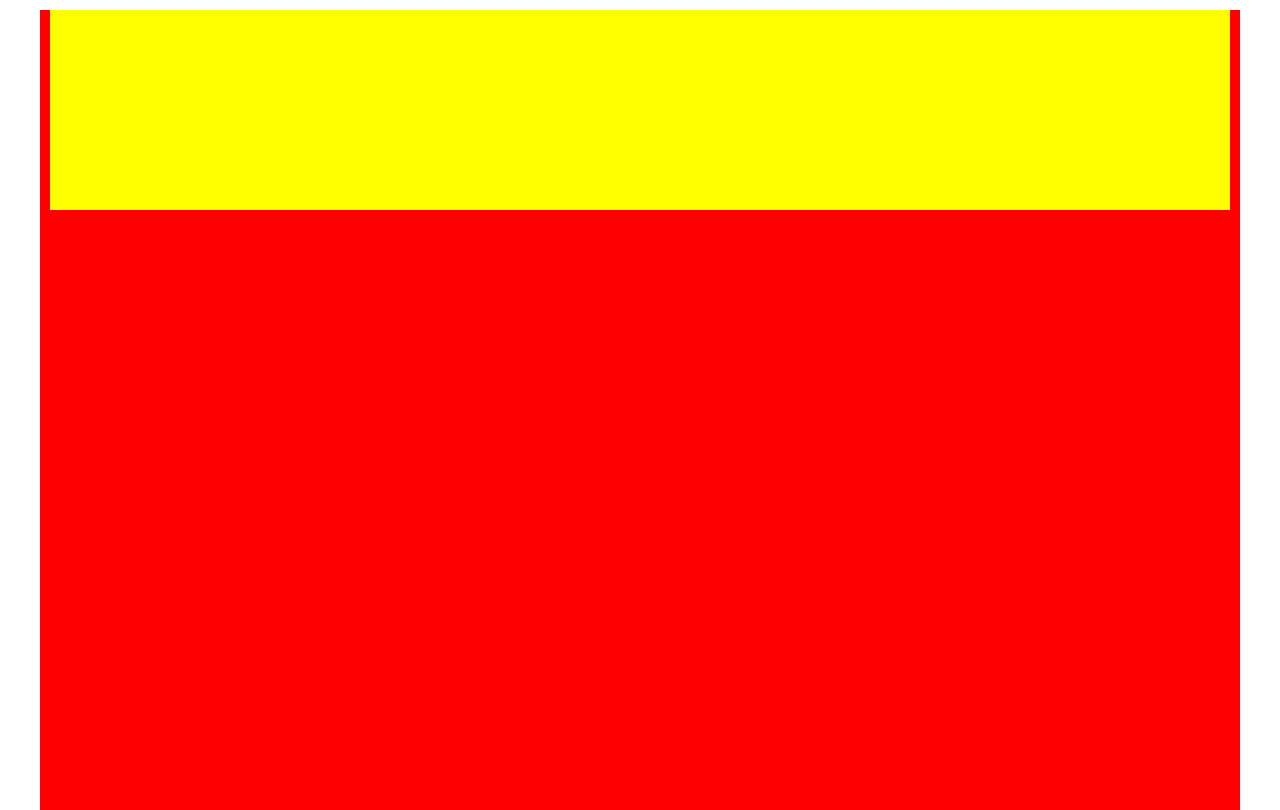
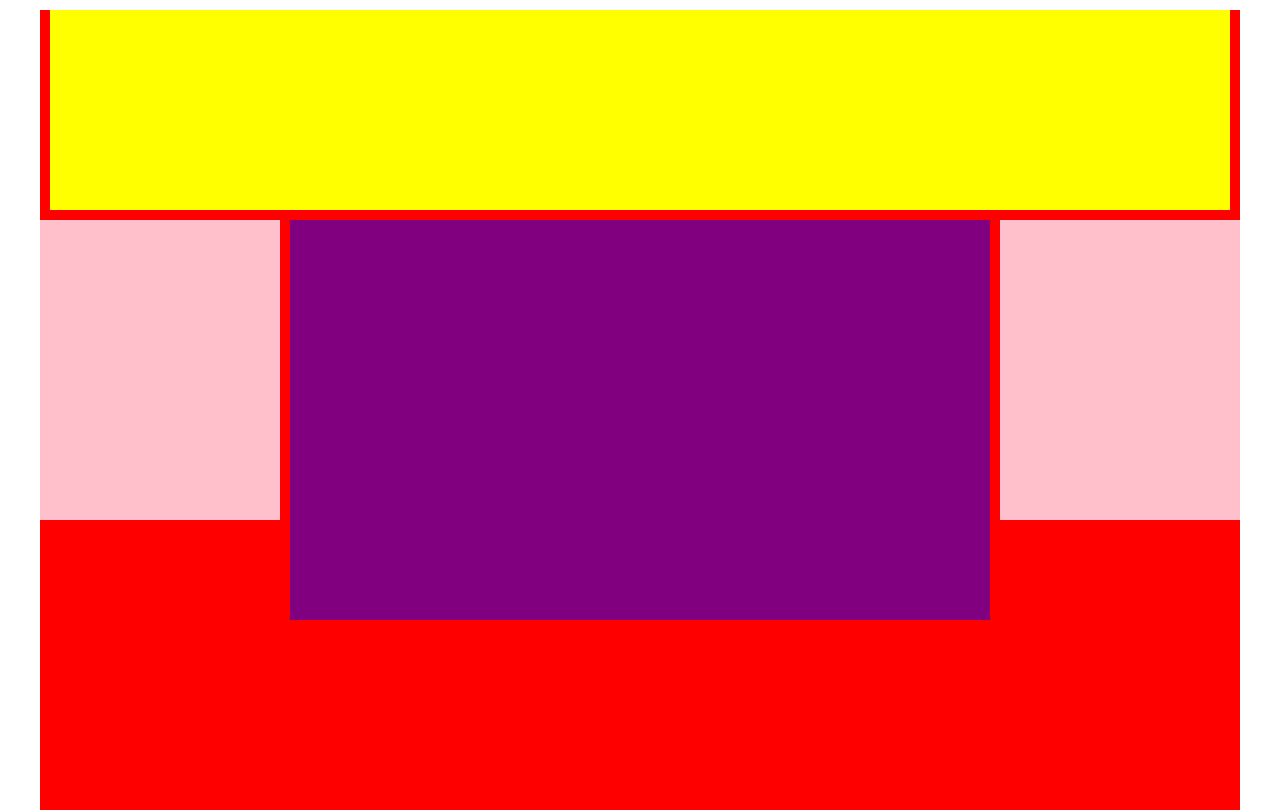
Before and after one commit to ManfrediMauroMarrone/htmlcss-struttura-wp, a plain HTML site: page index.html in a window 1280 px wide. Drawn offline with Linux system fonts and the light colour scheme.

Commit message:
aggiunto aside e main

```diff
--- a/index.html
+++ b/index.html
@@ -12,6 +12,18 @@
 
             </header>
 
+            <aside>
+
+            </aside>
+
+            <main>
+
+            </main>
+
+            <aside>
+
+            </aside>
+
         </div>
     </body>
 </html>
--- a/style.css
+++ b/style.css
@@ -16,3 +16,18 @@ header{
     height: 200px;
     margin: 10px;
 }
+
+aside{
+    height: 300px;
+    width: 20%;
+    background-color: pink;
+    float: left;
+}
+
+main{
+    height: 400px;
+    width: calc(60% - 20px);
+    background-color: purple;
+    float: left;
+    margin: 0 10px 0 10px;
+}
```
